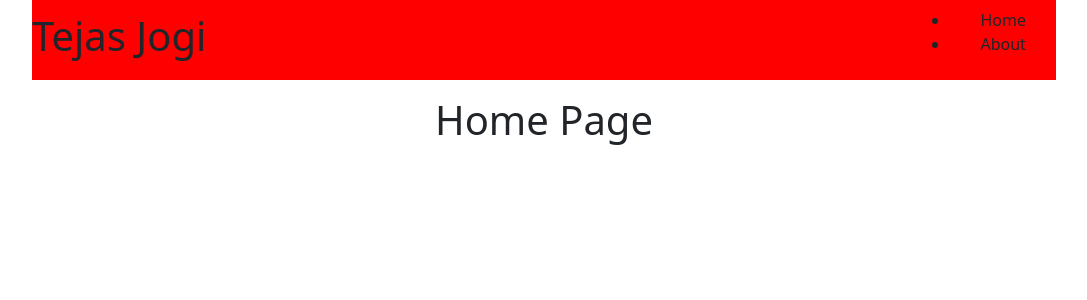
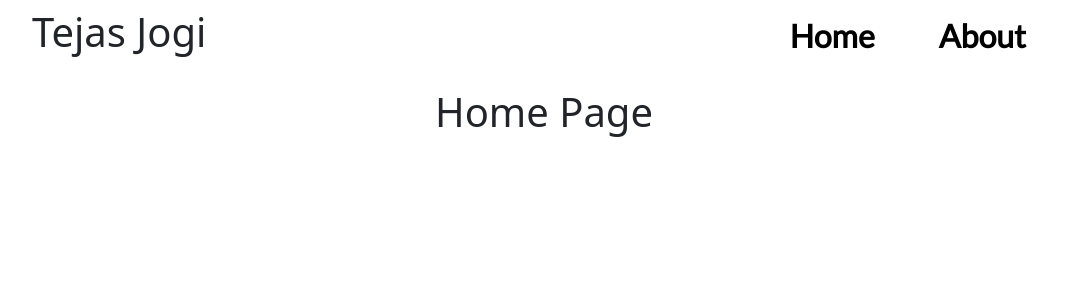
Before and after one commit to TejasJogi/Portfolio-Website, a Flask app: page / in a window 1280 px wide. Shown: the top 300 px of the page, without its empty margins (96-1183 px from the left). Run offline with Flask 2, Linux system fonts and the light colour scheme.

Commit message:
Templates

```diff
--- a/templates/about.html
+++ b/templates/about.html
@@ -2,4 +2,6 @@
 
 {% block title %} About {% endblock %}
 
-{% block content %} <h1 class="text-center my-3">About Page</h1> {% endblock content %}
+{% block content %}
+<h1 class="text-center my-3">About Page</h1>
+{% endblock content %}
--- a/templates/base.html
+++ b/templates/base.html
@@ -17,14 +17,14 @@
 
 <body>
   <header>
-    <nav class="navbar bg-red">
-      <div class="brand bg-red">
+    <nav class="navbar flex justify-center align-center">
+      <div class="brand">
         <h1>Tejas Jogi</h1>
       </div>
-      <div class="navbar-right">
-        <ul>
-          <li class="item">Home</li>
-          <li class="item">About</li>
+      <div class="right">
+        <ul class="nav-right">
+          <li><a href="/" class="active">Home</a></li>
+          <li><a href="/about">About</a></li>
         </ul>
       </div>
     </nav>
--- a/templates/home.html
+++ b/templates/home.html
@@ -2,4 +2,6 @@
 
 {% block title %} Home {% endblock %}
 
-{% block content %} <h1 class="text-center my-3">Home Page</h1> {% endblock content %}
+{% block content %}
+<h1 class="text-center my-3">Home Page</h1>
+{% endblock content %}
```
Also changed, not shown: templates/static/utility.css (deleted, +0 -8 lines).
